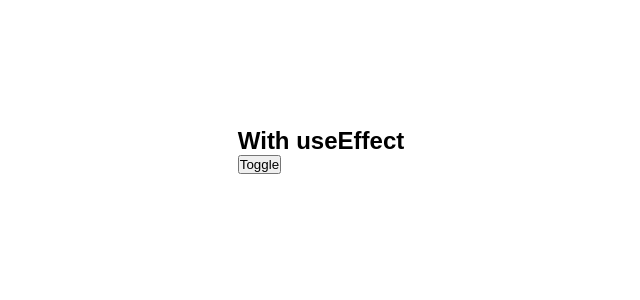
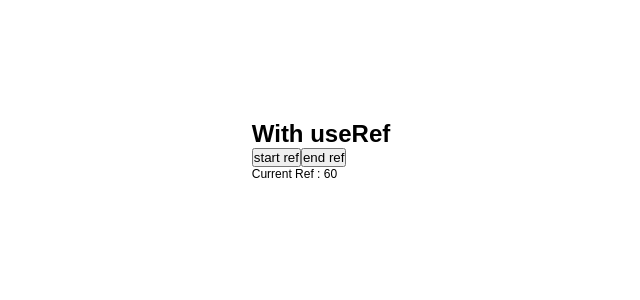
Before and after one commit to DT0998/test-pv, a React (Create React App) app: page / in a window 1280 px wide. Shown: the top 300 px of the page, without its empty margins (319-959 px from the left). Built offline with nearby package versions, Linux system fonts and the light colour scheme.

Commit message:
update useref

```diff
--- a/src/App.js
+++ b/src/App.js
@@ -1,12 +1,13 @@
 import React from 'react';
 import './App.css'
-import UseEffect from './components/UseEffect';
+// import UseEffect from './components/UseEffect';
 import UseMemo from './components/UseMemo';
+// import UseRef from './components/UseRef';
 
 function App() {
   return (
     <React.Fragment>
-     <UseMemo/>
+      <UseMemo/>
     </React.Fragment>
   );
 }
--- a/src/components/UseMemo.jsx
+++ b/src/components/UseMemo.jsx
@@ -1,12 +1,17 @@
-import React, { useCallback, useEffect, useMemo, useState } from "react";
-import SomeComp from "./SomeComp";
-import UseEffect from "./UseEffect";
+import React, { useCallback, useEffect, useMemo, useRef, useState } from "react";
+// import SomeComp from "./SomeComp";
+// import UseEffect from "./UseEffect";
 import classes from "./UseMemo.module.css";
+import UseRef from "./UseRef";
 
 function UseMemo() {
-  const [num, setNum] = useState(0);
+  // const [num, setNum] = useState(0);
   const [light, setLight] = useState(true);
-  const [calcNum, setCalcNum] = useState(0);
+  const [count,setCount] = useState(60)
+  const countRef = useRef()
+  const prevCount = useRef()
+  console.log(countRef);
+
   // use effect tutorial
   const [toggle, setToggle] = useState(false);
   // func + 5
@@ -14,11 +19,31 @@ function UseMemo() {
   //     console.log("mount plusfive normal");
   //     return num + 5;
   // };
+
+  // use ref
+  useEffect(()=>{
+    prevCount.current = count
+  },[count])
+
+  const handleStart = () =>{
+    countRef.current = setInterval(() => {
+      setCount(prevCount => prevCount - 1)
+    }, 1000);
+    console.log("Start",countRef.current);
+  }
+
+  const handleStop = () =>{
+    clearInterval(countRef.current)
+    console.log("Stop", countRef.current);
+  }
+
+  console.log(count,prevCount.current);
+
   // func khi dùng usecallback
-  const plusFive = useCallback(() => {
-    console.log("mount plusfive callback");
-    return num + 5;
-  }, [num]);
+  // const plusFive = useCallback(() => {
+  //   console.log("mount plusfive callback");
+  //   return num + 5;
+  // }, [num]);
   // gọi function bth
 //   const numPlusFive = plusFive(num);
   // gọi function khi dùng usememo hook
@@ -37,15 +62,18 @@ function UseMemo() {
       <div className={light ? classes.light : classes.dark}>
         <div>
           {/* <h1>Without useMemo</h1> */}
-          <h1>With useEffect</h1>
-          <button onClick={toggleHandle}>Toggle</button>
+          <h1>With useRef</h1>
+          {/* <button onClick={toggleHandle}>Toggle</button> */}
+          <button onClick={handleStart}>start ref</button>
+          <button onClick={handleStop}>end ref</button>
           <h2>
             {/* Current number: {num}, */}
             {/* Plus five: {numPlusFive} */}
             {/* usecallback component */}
             {/* <SomeComp someFunc={plusFive} /> */}
           </h2>
-          {toggle && <UseEffect/> }
+          {/* {toggle && <UseEffect/> } */}
+          <UseRef value={count}/>
           <div className={classes.button_container}>
             {/* <button
               onClick={() => {
--- /dev/null
+++ b/src/components/UseRef.jsx
@@ -0,0 +1,13 @@
+import React, { forwardRef} from "react";
+
+const UseRef = (props,ref) =>{
+    return (
+    <React.Fragment>
+        <span>Current Ref : {props.value} </span>
+    </React.Fragment>
+    );
+}
+
+
+
+export default forwardRef(UseRef);
```
Also changed, not shown: test-pv-js-vanilla/test.js (+10 -0 lines).
